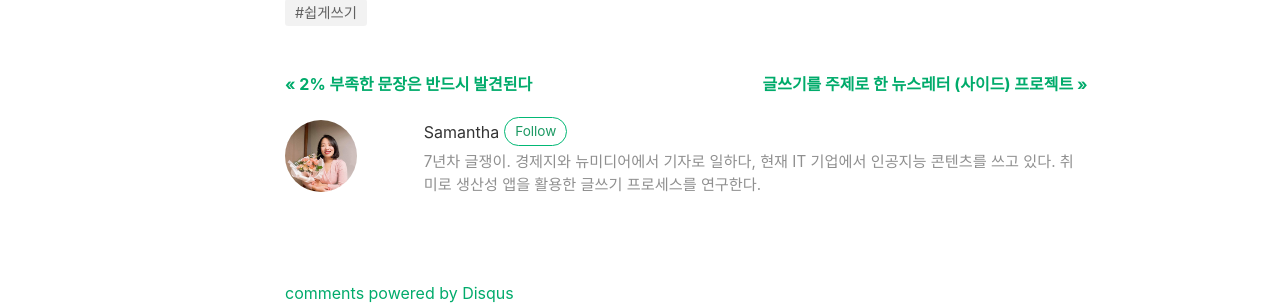
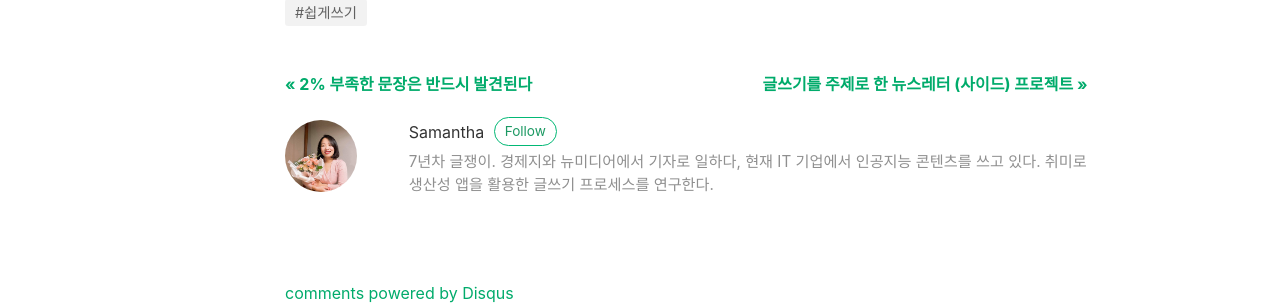
Before and after one commit to samantha-writer/samantha-writer.github.io, a Jekyll site: the page built from _posts/2020-12-18-201218.md, in a window 1280 px wide and 1400 px high, scrolled down 1463 px. Shown: the part 567-874 px from the top of the window. Built offline with Jekyll 4.4.1, drawn with Linux system fonts in a browser that asks for light colours; nearby versions of some CDN libraries; comment, search, counter and statistics services are not loaded.

Commit message:
resolve issue

```diff
--- a/Gemfile
+++ b/Gemfile
@@ -18,3 +18,5 @@
     gem 'kramdown'
     gem 'rouge'
 end
+
+gem "webrick", "~> 1.7"
--- a/_config.yml
+++ b/_config.yml
@@ -19,7 +19,8 @@
     avatar: 'assets/images/samantha_avator.jpg'
     gravatar: b1cc14991db7a456fcd761680bbc8f81
     email: samantha.writer89@gmail.com
-    web: https://samantha-writer.github.io/blog
+    web: /blog/about
+    instagram: https://www.instagram.com/samantha.writer
     description: "7년차 글쟁이. 경제지와 뉴미디어에서 기자로 일하다, 현재 IT 기업에서 인공지능 콘텐츠를 쓰고 있다. 취미로 생산성 앱을 활용한 글쓰기 프로세스를 연구한다."
 
 # Plugins
--- a/_layouts/post.html
+++ b/_layouts/post.html
@@ -118,15 +118,16 @@
             </br>
             {% if page.author %}
             <div class="row post-top-meta">
-                <div class="col-xs-12 col-md-3 col-lg-2 text-center text-md-left mb-4 mb-md-0">
+                <div class="col-xs-12 col-md-3 col-lg-2 text-center text-md-left mb-4 mb-md-0" style="padding-right:0px">
                     {% if author.avatar %}
                     <img class="author-thumb" src="{{site.baseurl}}/{{ author.avatar }}" alt="{{ author.display_name }}">
                     {% else %}
                     <img class="author-thumb" src="https://www.gravatar.com/avatar/{{ author.gravatar }}?s=250&d=mm&r=x" alt="{{ author.display_name }}">
                     {% endif %}
                 </div>
-                <div class="col-xs-12 col-md-9 col-lg-10 text-center text-md-left">
-                    <a target="_blank" class="link-dark" href="{{ author.web }}">{{ author.display_name }}</a><a target="_blank" href="{{ author.twitter }}" class="btn follow">Follow</a>
+                <div class="col-xs-12 col-md-9 col-lg-10 text-center text-md-left" style="padding-left:0px">
+                    <a target="_blank" class="link-dark" href="{{ author.web }}">{{ author.display_name }}</a>
+                    {% if author.instagram %}<a target="_blank" href="{{ author.instagram }}" class="btn follow">Follow</a>{% endif %}
                     <span class="author-description">{{ author.description }}</span>
                 </div>
             </div>
--- a/assets/css/screen.css
+++ b/assets/css/screen.css
@@ -117,7 +117,7 @@
 }
 
 .maxthumb {
-    max-height: 300px;
+   // max-height: 300px;
     overflow: hidden;
 }
 
```
Also changed, not shown: Gemfile.lock (deleted).
